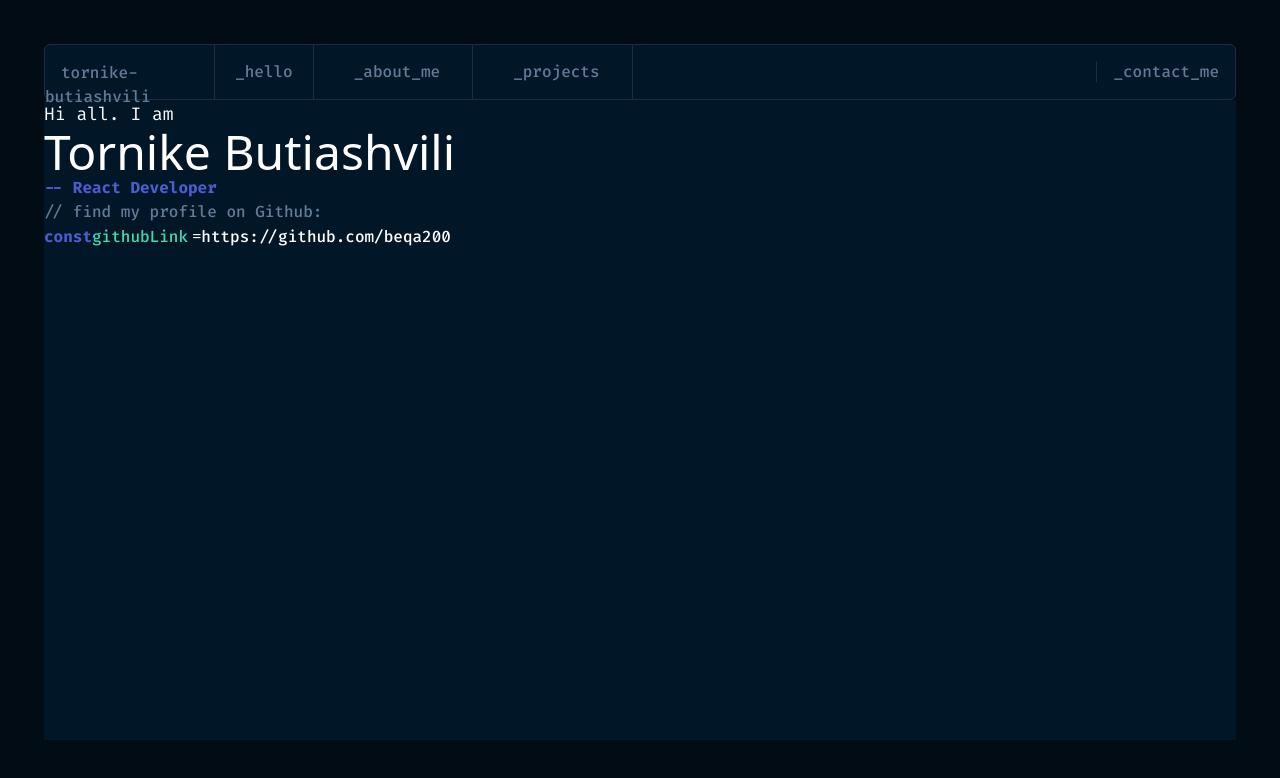
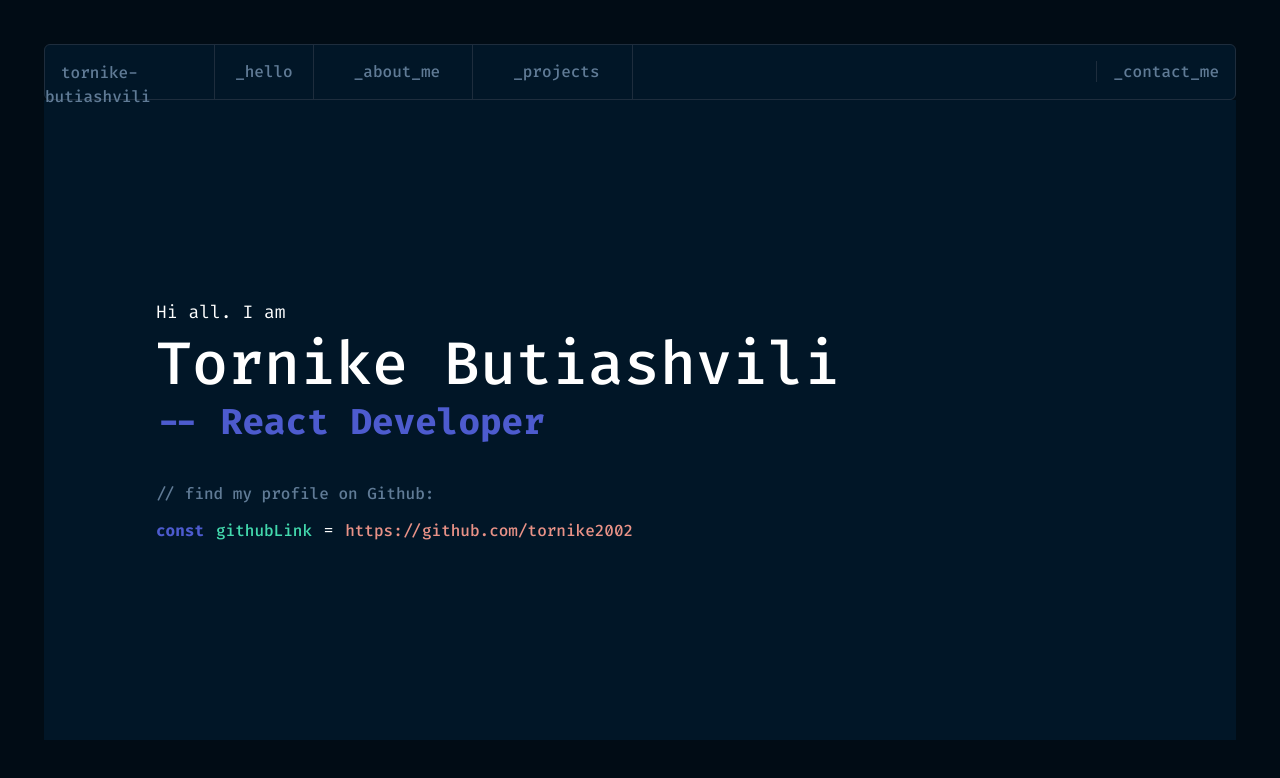
Before and after one commit to tornike2002/portfolio-website, a React (Vite) app: page / in a window 1280 px wide. Shown: the top 778 px of the page. Built offline with nearby package versions, Linux system fonts and the light colour scheme.

Commit message:
finished styling title tags for header

```diff
--- a/src/components/header/Header.tsx
+++ b/src/components/header/Header.tsx
@@ -1,26 +1,38 @@
 const Header: React.FC = () => {
   return (
-    <div className="min-h-[80vh] text-white bg-MainPrimary">
-      <div>
+    <div
+      className="min-h-[80vh] text-white bg-MainPrimary flex flex-col justify-center
+     pl-28 gap-10"
+    >
+      <div className="flex flex-col gap-2 justify-center">
         <p className="text-lg font-normal text-white font-Fira">Hi all. I am</p>
-        <h1 className="font-fira font-medium text-5xl text-white">
+        <h1 className="font-Fira font-medium text-6xl text-white leading-[100%]">
           Tornike Butiashvili
         </h1>
-        <h3 className="text-codeBlue font-bold text-base font-Fira">
-          {" "}
+        <h3 className="text-codeBlue font-bold text-4xl font-Fira">
           -- React Developer
         </h3>
       </div>
-      <div>
+
+      <div className="flex flex-col gap-3 justify-center">
         <p className="font-medium text-navPrimary text-base font-Fira">
           // find my profile on Github:
         </p>
         <h1>
-          <span className="text-codeBlue font-Fira font-bold text-base">
+          <span className="text-codeBlue font-Fira font-bold text-base pr-3">
             const
           </span>
-          <span className="font-Fira text-base font-medium text-codeGreen">githubLink</span> =
-          <span className="font-Fira text-base font-medium">https://github.com/beqa200</span>
+          <span className="font-Fira text-base font-medium text-codeGreen pr-3">
+            githubLink
+          </span>
+          <span className="pr-3 font-fira text-base font-medium">=</span>
+          <a
+            href="https://github.com/tornike2002"
+            target="_blank"
+            className="font-Fira text-base font-medium text-codeRed"
+          >
+            https://github.com/tornike2002
+          </a>
         </h1>
       </div>
     </div>
```
